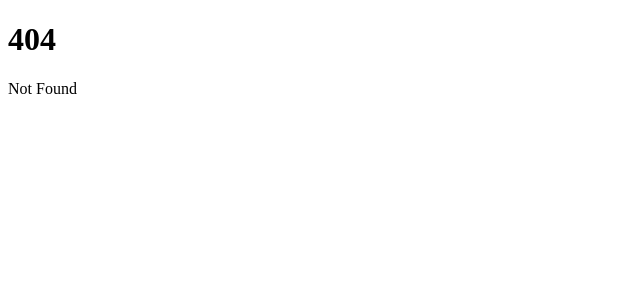
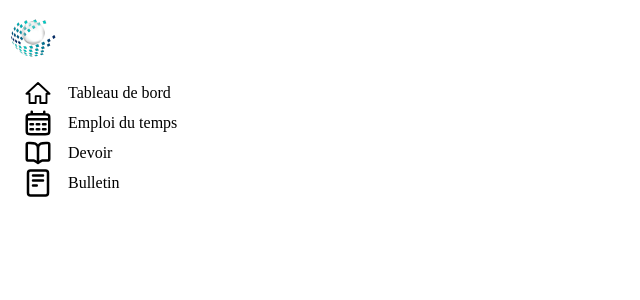
Before and after one commit to Tokiwadai-Railgun/SI_Ecole_1Site, a SvelteKit app: page /tableau-de-bord in a window 1280 px wide. Before the commit this address had no page. Shown: the top 300 px of the page, without its empty margins (0-640 px from the left). Built offline with nearby package versions, Linux system fonts and the light colour scheme.

Commit message:
Synchro
uwu

```diff
--- a/src/routes/navbar.svelte
+++ b/src/routes/navbar.svelte
@@ -1,31 +1,31 @@
-<style>
-    navbar
+<svelte:head>
+    <link rel="stylesheet" type="text/css" href="/navbar.css">
+</svelte:head>
 
-    navbar ul {
-        list-style: none;
-    }
-
-    navbar li{
-        display: flex;
-        justify-content: center;
-        align-items: center;
-    }
-
-    navbar svg{
-        fill: none;
-        transition: 0.5s;
-    }
-     navbar svg:hover{
-        fill: #000;
-    }
-</style>
 
 <navbar>
-    <img src="" alt="Photo de profil">
+    <!-- svelte-ignore a11y-img-redundant-alt -->
+    <img src="/Logo école.png" alt="Photo de profil">
     <ul>
-        <li><svg width="30px" height="30px" viewBox="0 0 192 192" xmlns="http://www.w3.org/2000/svg" xml:space="preserve" id="svg1011" version="1.1">
-            <path id="path8428" d="M41.733 160.134v-59.2H21.999L96 31.865l74 69.067h-19.733v59.201H110.8v-44.4H81.2v44.4z" style="fill-opacity:1;stroke:#000000;stroke-width:12;stroke-linecap:round;stroke-linejoin:round;stroke-miterlimit:5;stroke-dasharray:none;stroke-opacity:1"/>
-        </svg>Tableau de bord</li>
-
+        <li>
+            <svg width="30px" height="30px" viewBox="0 0 192 192" xmlns="http://www.w3.org/2000/svg" xml:space="preserve" id="svg1011" version="1.1">
+            <path id="path8428" d="M41.733 160.134v-59.2H21.999L96 31.865l74 69.067h-19.733v59.201H110.8v-44.4H81.2v44.4z" style="fill-opacity:1;stroke-width:12;stroke-linecap:round;stroke-linejoin:round;stroke-miterlimit:5;stroke-dasharray:none;stroke-opacity:1"/>
+            </svg><a href="./tableau-de-bord">Tableau de bord</a>
+        </li>
+        <li>
+            <svg width="30px" height="30px" viewBox="0 0 24 24" xmlns="http://www.w3.org/2000/svg">
+            <path d="M3 9H21M7 3V5M17 3V5M6 13H8M6 17H8M11 13H13M11 17H13M16 13H18M16 17H18M6.2 21H17.8C18.9201 21 19.4802 21 19.908 20.782C20.2843 20.5903 20.5903 20.2843 20.782 19.908C21 19.4802 21 18.9201 21 17.8V8.2C21 7.07989 21 6.51984 20.782 6.09202C20.5903 5.71569 20.2843 5.40973 19.908 5.21799C19.4802 5 18.9201 5 17.8 5H6.2C5.0799 5 4.51984 5 4.09202 5.21799C3.71569 5.40973 3.40973 5.71569 3.21799 6.09202C3 6.51984 3 7.07989 3 8.2V17.8C3 18.9201 3 19.4802 3.21799 19.908C3.40973 20.2843 3.71569 20.5903 4.09202 20.782C4.51984 21 5.07989 21 6.2 21Z" stroke-width="2" stroke-linecap="round" stroke-linejoin="round"/>
+            </svg><a href="">Emploi du temps</a>
+        </li>
+        <li>
+            <svg width="30px" height="30px" viewBox="0 0 24 24" xmlns="http://www.w3.org/2000/svg">
+            <path d="M12 10.4V20M12 10.4C12 8.15979 12 7.03969 11.564 6.18404C11.1805 5.43139 10.5686 4.81947 9.81596 4.43597C8.96031 4 7.84021 4 5.6 4H4.6C4.03995 4 3.75992 4 3.54601 4.10899C3.35785 4.20487 3.20487 4.35785 3.10899 4.54601C3 4.75992 3 5.03995 3 5.6V16.4C3 16.9601 3 17.2401 3.10899 17.454C3.20487 17.6422 3.35785 17.7951 3.54601 17.891C3.75992 18 4.03995 18 4.6 18H7.54668C8.08687 18 8.35696 18 8.61814 18.0466C8.84995 18.0879 9.0761 18.1563 9.29191 18.2506C9.53504 18.3567 9.75977 18.5065 10.2092 18.8062L12 20M12 10.4C12 8.15979 12 7.03969 12.436 6.18404C12.8195 5.43139 13.4314 4.81947 14.184 4.43597C15.0397 4 16.1598 4 18.4 4H19.4C19.9601 4 20.2401 4 20.454 4.10899C20.6422 4.20487 20.7951 4.35785 20.891 4.54601C21 4.75992 21 5.03995 21 5.6V16.4C21 16.9601 21 17.2401 20.891 17.454C20.7951 17.6422 20.6422 17.7951 20.454 17.891C20.2401 18 19.9601 18 19.4 18H16.4533C15.9131 18 15.643 18 15.3819 18.0466C15.15 18.0879 14.9239 18.1563 14.7081 18.2506C14.465 18.3567 14.2402 18.5065 13.7908 18.8062L12 20" stroke-width="2" stroke-linecap="round" stroke-linejoin="round"/>
+            </svg><a href="">Devoir</a>
+        </li>
+        <li>
+            <svg width="30px" height="30px" viewBox="0 0 24 24" xmlns="http://www.w3.org/2000/svg">
+            <path d="M8 6H16M8 10H16M8 14H11M6 22H18C19.1046 22 20 21.1046 20 20V4C20 2.89543 19.1046 2 18 2H6C4.89543 2 4 2.89543 4 4V20C4 21.1046 4.89543 22 6 22Z" stroke-width="2" stroke-linecap="round" stroke-linejoin="round"/>
+            </svg><a href="">Bulletin</a>
+        </li>
     </ul>
 </navbar>
--- /dev/null
+++ b/static/navbar.css
@@ -0,0 +1,35 @@
+navbar ul {
+    list-style: none;
+    width: 15vw;
+    max-width: 250px;
+    min-width: 200px;
+    padding: 0;
+}
+
+navbar li{
+    display: flex;
+    justify-content: flex-start;
+    align-items: center;
+    border-radius: 10px;
+}
+
+navbar svg{
+    fill: none;
+    padding: 0 15px;
+    stroke: #000;
+}
+
+navbar a{
+    text-decoration: none;
+    color: #000;
+}
+
+/*------------------style au survol------------------*/
+navbar li:hover{
+    background: #f1f1f1;
+}
+
+navbar li:hover svg{
+    fill: #000;
+    stroke: #f1f1f1;
+}
```
Also changed, not shown: src/routes/tableau-de-bord/+page.svelte (renamed from src/routes/dashboard/+page.svelte), static/Logo école.png (added).
